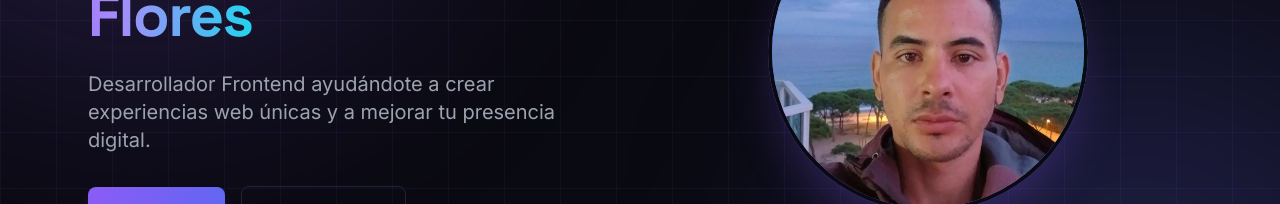
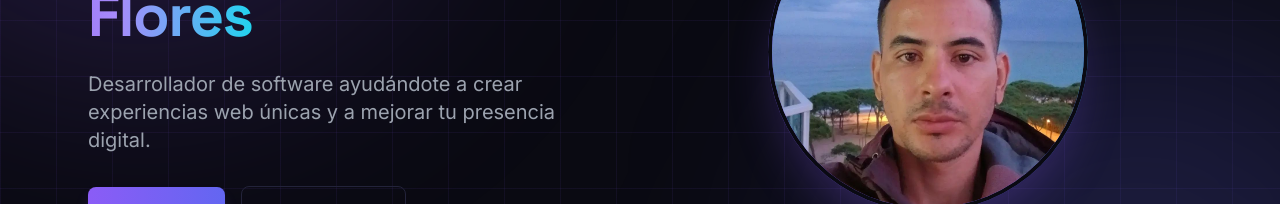
Before and after one commit to Jairdeveloper/Portfolio, a Vue app: page / in a window 1280 px wide. Shown: the part 372-576 px from the top of the page. Built offline with nearby package versions, Linux system fonts and the light colour scheme; no server answers.

Commit message:
ajuste de mensajes

```diff
--- a/src/components/Header/Header.vue
+++ b/src/components/Header/Header.vue
@@ -3,7 +3,7 @@
     <div class="max-w-6xl mx-auto px-6 py-4">
       <div class="flex justify-between items-center">
         <a href="#inicio" class="font-display text-xl font-bold tracking-tight">
-          Jair<span class="text-accent">.</span>Flores
+          Jair<span class="text-accent"> </span>Flores
         </a>
 
         <!-- Nav de escritorio: siempre visible desde el breakpoint md hacia arriba -->
--- a/src/components/Hero/Hero.vue
+++ b/src/components/Hero/Hero.vue
@@ -26,7 +26,7 @@
           <span class="text-gradient">Jair Flores</span>
         </h1>
         <p class="text-lg md:text-xl text-gray-400 mb-8 leading-relaxed max-w-lg">
-          Desarrollador Frontend ayudándote a crear experiencias web únicas y a mejorar tu
+          Desarrollador de software ayudándote a crear experiencias web únicas y a mejorar tu
           presencia digital.
         </p>
 
```
